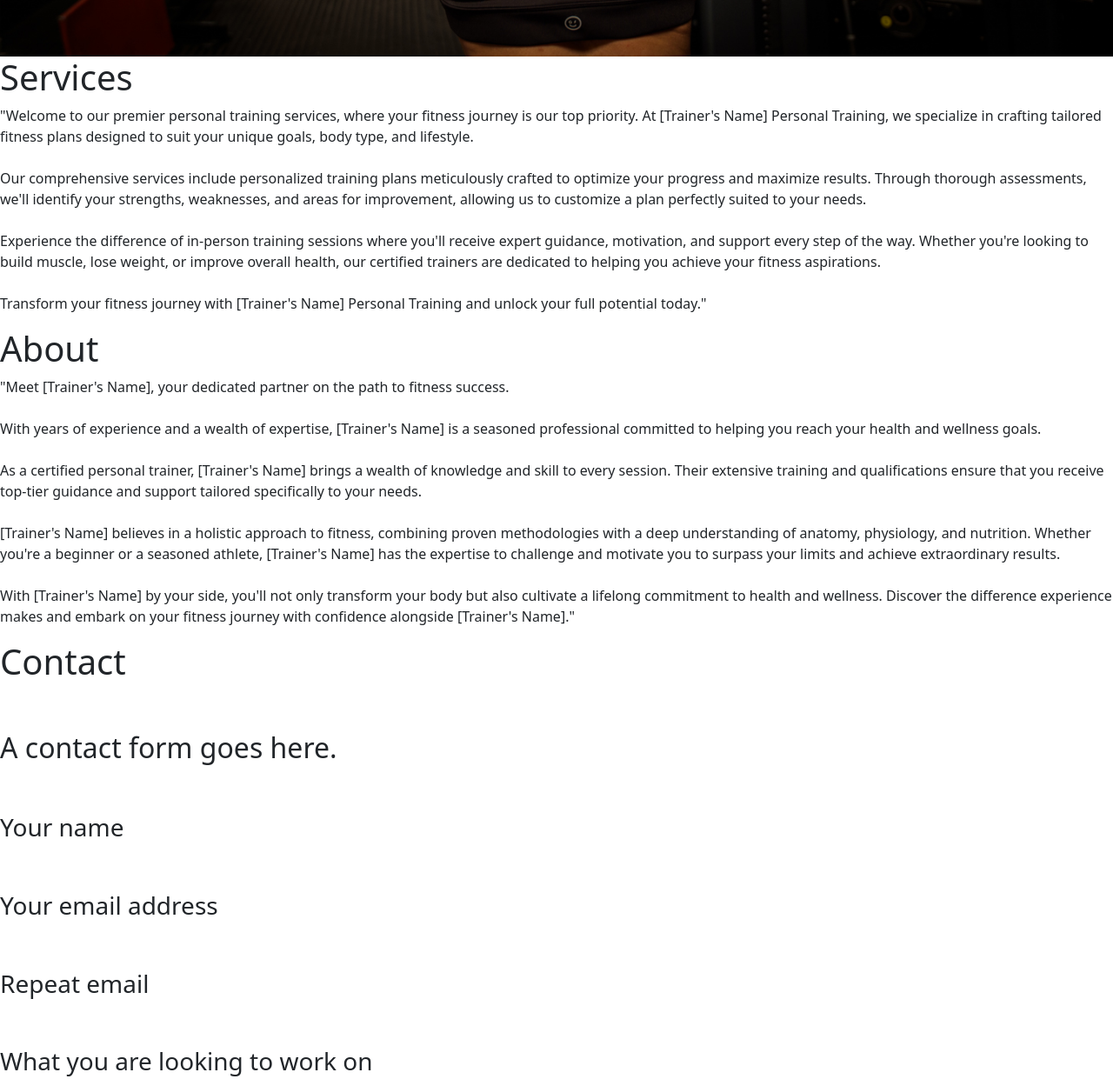
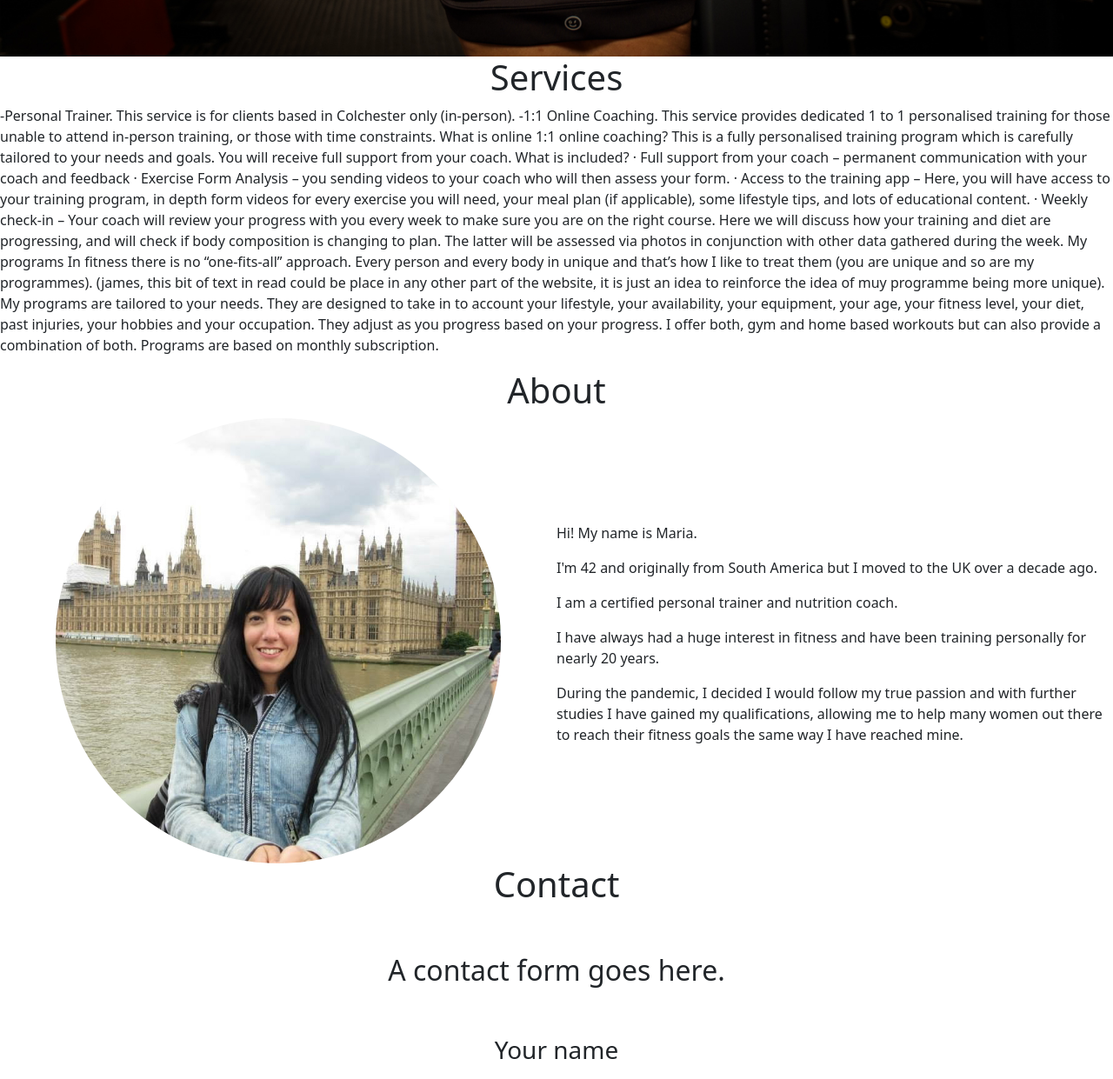
Before and after one commit to broken-helix/mmfitness, a plain HTML site: page index.html in a window 1280 px wide. Shown: the part 846-2087 px from the top of the page at 87% size. Drawn offline with nearby package versions, Linux system fonts and the light colour scheme.

Commit message:
Added specific content

```diff
--- a/assets/css/style.css
+++ b/assets/css/style.css
@@ -0,0 +1,38 @@
+h1, h2, h3 {
+    text-align: center;
+}
+
+/* About Section */
+
+#about-container {
+    display: flex;
+    flex-direction: row;
+}
+
+#about-image {
+    display: flex;
+    width: 50%;
+    justify-content: center;
+    align-items: center;
+}
+
+#about-image > img {
+    width: 80%;
+    display: block;
+    height: auto;
+    border-radius: 50%;
+}
+
+#about-text {
+    display: flex;
+    flex-direction: column;
+    width: 50%;
+    justify-content: center;
+}
+
+@media only screen and (max-width: 600px) {
+    #about-container {
+        flex-direction: column;
+        align-items: center;
+    }
+}
--- a/index.html
+++ b/index.html
@@ -51,29 +51,66 @@
     <section id="services">
         <h1>Services</h1>
         <p>
-            "Welcome to our premier personal training services, where your fitness journey is our top priority. At [Trainer's Name] Personal Training, we specialize in crafting tailored fitness plans designed to suit your unique goals, body type, and lifestyle.<br><br>
+            -Personal Trainer.
 
-            Our comprehensive services include personalized training plans meticulously crafted to optimize your progress and maximize results. Through thorough assessments, we'll identify your strengths, weaknesses, and areas for improvement, allowing us to customize a plan perfectly suited to your needs.<br><br>
+            This service is for clients based in Colchester only (in-person).
 
-            Experience the difference of in-person training sessions where you'll receive expert guidance, motivation, and support every step of the way. Whether you're looking to build muscle, lose weight, or improve overall health, our certified trainers are dedicated to helping you achieve your fitness aspirations.<br><br>
+            -1:1 Online Coaching.
 
-            Transform your fitness journey with [Trainer's Name] Personal Training and unlock your full potential today."
+            This service provides dedicated 1 to 1 personalised training for those unable to attend in-person training, or those with time constraints.
+
+            What is online 1:1 online coaching?
+
+            This is a fully personalised training program which is carefully tailored to your needs and goals. You will receive full support from your coach.
+
+            What is included?
+
+            · Full support from your coach – permanent communication with your coach and feedback
+
+            · Exercise Form Analysis – you sending videos to your coach who will then assess your form.
+
+            · Access to the training app – Here, you will have access to your training program, in depth form videos for every exercise you will need, your meal plan (if applicable), some lifestyle tips, and lots of educational content.
+
+            · Weekly check-in – Your coach will review your progress with you every week to make sure you are on the right course. Here we will
+
+            discuss how your training and diet are progressing, and will check if body composition is changing to plan. The latter will be assessed via photos in conjunction with other data gathered during the week.
+
+            My programs
+
+            In fitness there is no “one-fits-all” approach. Every person and every body in unique and that’s how I like to treat them (you are unique and so are my programmes). (james, this bit of text in read could be place in any other part of the website, it is just an idea to reinforce the idea of muy programme being more unique).
+
+            My programs are tailored to your needs. They are designed to take in to account your lifestyle, your availability, your equipment, your age, your fitness level, your diet, past injuries, your hobbies and your occupation. They adjust as you progress based on your progress.
+
+            I offer both, gym and home based workouts but can also provide a combination of both.
+
+            Programs are based on monthly subscription.
         </p>
     </section>
 
     <section id="about">
         <h1>About</h1>
-        <p>
-            "Meet [Trainer's Name], your dedicated partner on the path to fitness success.<br><br>
+        <div id="about-container">
+            <div id="about-image">
 
-            With years of experience and a wealth of expertise, [Trainer's Name] is a seasoned professional committed to helping you reach your health and wellness goals.<br><br>
+                <img src="assets/images/about.jpg" alt="image of maria" class="">
 
-            As a certified personal trainer, [Trainer's Name] brings a wealth of knowledge and skill to every session. Their extensive training and qualifications ensure that you receive top-tier guidance and support tailored specifically to your needs.<br><br>
+            </div>
+            <div id="about-text">
+                <p>Hi! My name is Maria.</p>
 
-            [Trainer's Name] believes in a holistic approach to fitness, combining proven methodologies with a deep understanding of anatomy, physiology, and nutrition. Whether you're a beginner or a seasoned athlete, [Trainer's Name] has the expertise to challenge and motivate you to surpass your limits and achieve extraordinary results.<br><br>
+                <p>I'm 42 and originally from South America but I moved to the UK over a decade ago.</p>
 
-            With [Trainer's Name] by your side, you'll not only transform your body but also cultivate a lifelong commitment to health and wellness. Discover the difference experience makes and embark on your fitness journey with confidence alongside [Trainer's Name]."
-        </p>
+                <p>I am a certified personal trainer and nutrition coach.</p>
+
+                <p>I have always had a huge interest in fitness and have been training personally for nearly 20 years.</p>
+
+                <p>During the pandemic, I decided I would follow my true passion and with further studies I have gained my qualifications,
+                   allowing me to help many women out there to reach their fitness goals the same way I have reached mine.</p>
+
+
+            </div>
+
+        </div>
 
     </section>
 
```
Also changed, not shown: assets/images/about.jpg (added).
